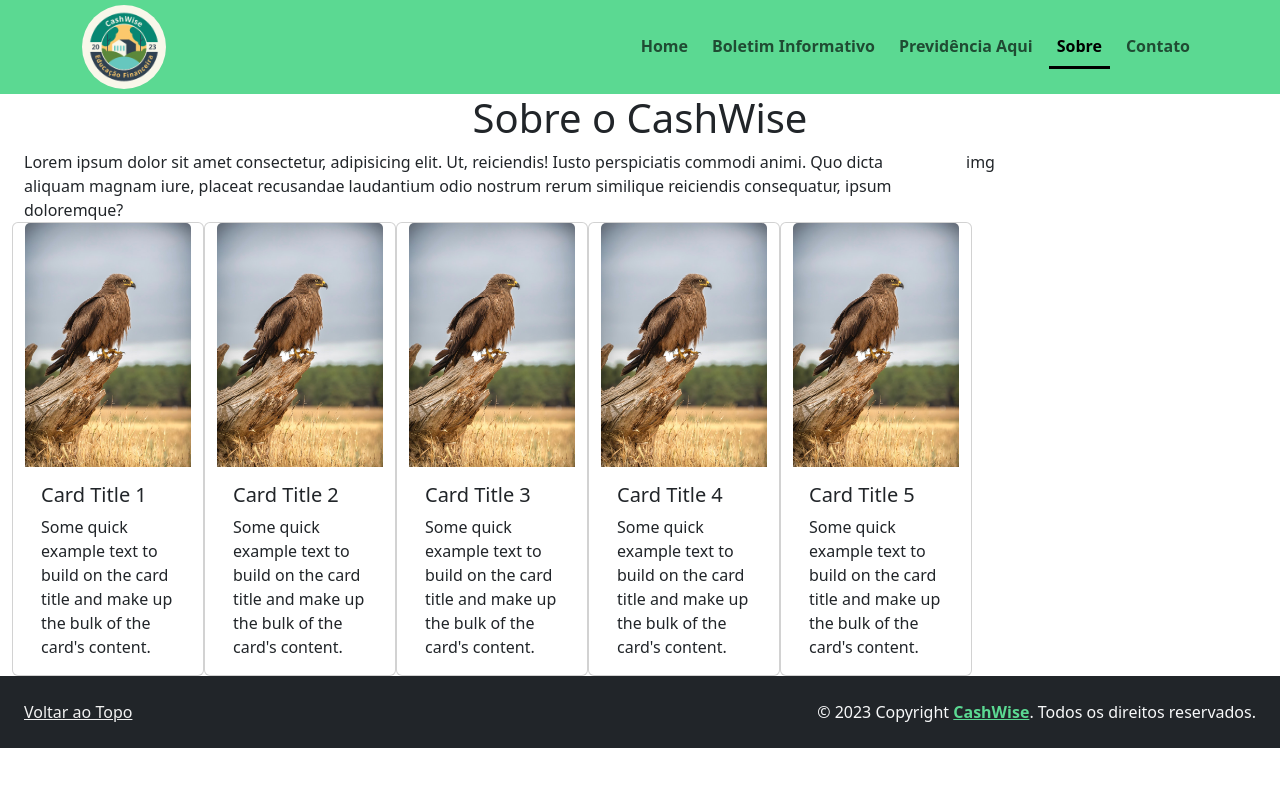
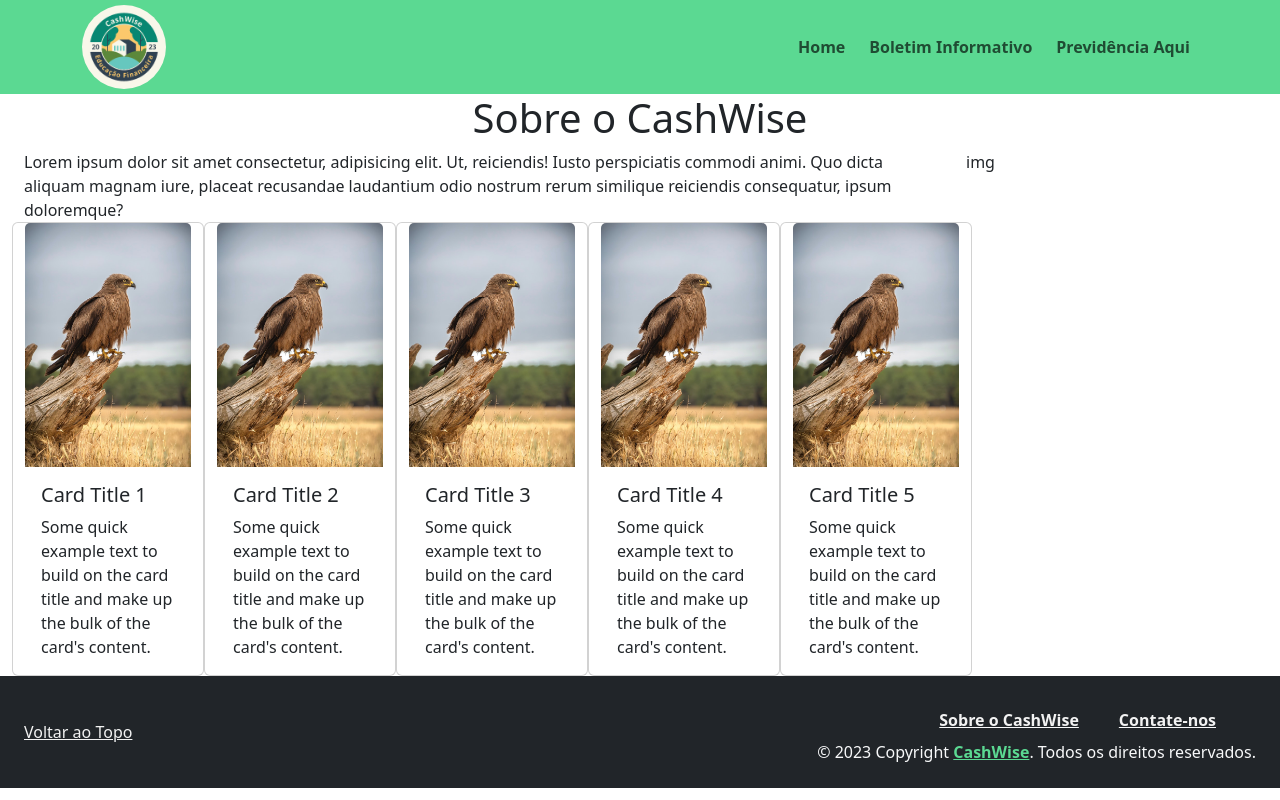
Before and after one commit to EricConceicao/CashWise, a React (Vite) app in the folder frontend/: page /sobre in a window 1280 px wide. Built offline with nearby package versions, Linux system fonts and the light colour scheme.

Commit message:
feat: Movendo os links: sobre e contato  do Header para o footer

```diff
--- a/frontend/src/components/layouts/Footer.jsx
+++ b/frontend/src/components/layouts/Footer.jsx
@@ -1,3 +1,6 @@
+import Nav from 'react-bootstrap/Nav';
+import {NavLink} from 'react-router-dom';
+
 /*
 O prop anchor recebe o 'id' do elemento que você quer dar como destino
 para o botão "Voltar ao topo". Tentem usar 'topo' como id.
@@ -7,9 +10,16 @@ const Footer = ({ anchor }) => {
     return (
         <footer className='d-flex justify-content-between align-items-center bg-dark p-4 text-light'>
             <a className="text-info text-decorarion-underline" href={`#${anchor}`}>Voltar ao Topo</a>
-            <p className="m-0 fw-light">
-                &copy; 2023 Copyright <a className="text-primary fw-bold" href="/sobre" title="Sobre nós.">CashWise</a>. Todos os direitos reservados.
-            </p>
+
+            <div>
+                <Nav className="fw-bold gap-2 me-4 justify-content-end text-decoration-underline">
+                    <NavLink className="nav-link text-info" to="/sobre">Sobre o CashWise</NavLink>
+                    <NavLink className="nav-link text-info" to="/contato">Contate-nos</NavLink>
+                </Nav>
+                <p className="m-0 fw-light">
+                    &copy; 2023 Copyright <a className="text-primary fw-bold" href="/sobre" title="Sobre nós.">CashWise</a>. Todos os direitos reservados.
+                </p>
+            </div>
         </footer>
     );
 }
--- a/frontend/src/components/layouts/Header.jsx
+++ b/frontend/src/components/layouts/Header.jsx
@@ -23,8 +23,6 @@ function Header() {
                         <NavLink className="nav-link" to="/home">Home</NavLink>
                         <NavLink className="nav-link" to="/boletim">Boletim Informativo</NavLink>
                         <NavLink className="nav-link" to="/previdencia">Previdência Aqui</NavLink>
-                        <NavLink className="nav-link" to="/sobre">Sobre</NavLink>
-                        <NavLink className="nav-link" to="/contato">Contato</NavLink>
                     </Nav>
                 </Navbar.Collapse>
             </Container>
```
